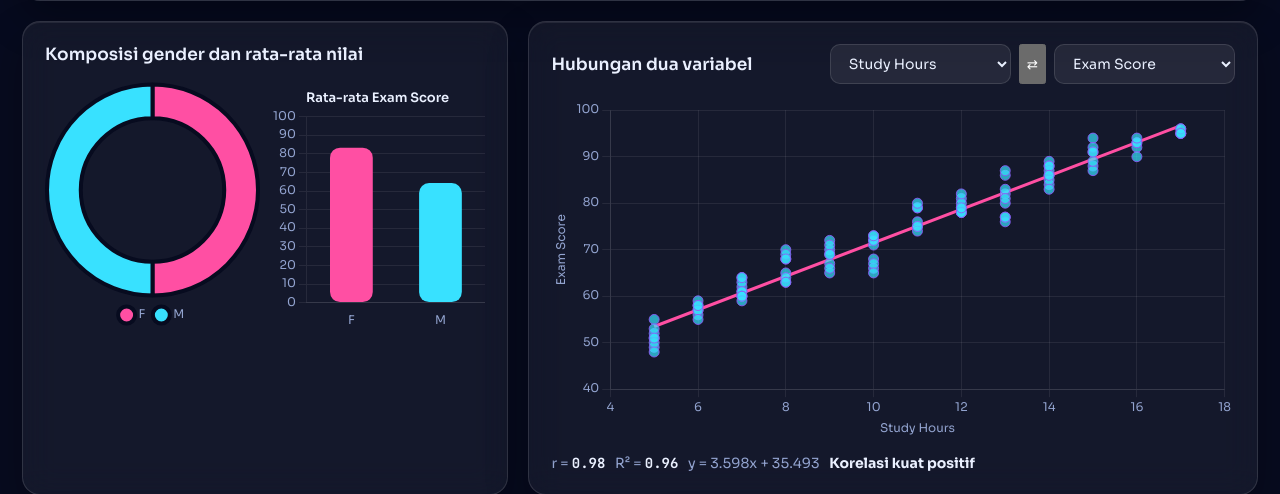
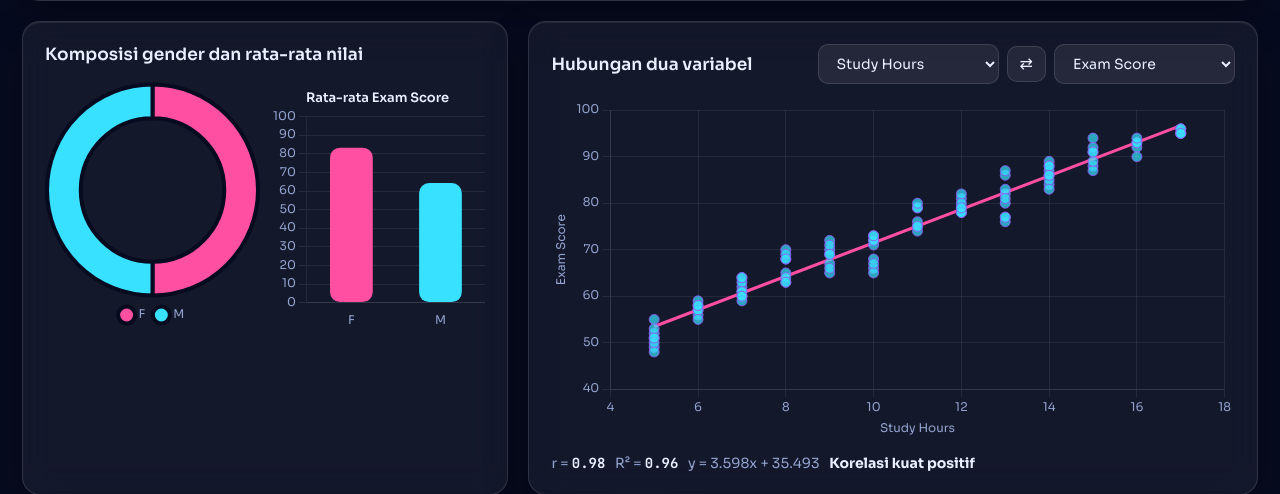
Before and after one commit to yudhapratama717acid-tech/dashboard-statistik-yp, a Flask app: page / in a window 1280 px wide. Shown: the part 934-1428 px from the top of the page. Run offline with Flask 3, Linux system fonts and the light colour scheme.

Commit message:
Update style.css

```diff
--- a/static/style.css
+++ b/static/style.css
@@ -100,3 +100,9 @@ footer{padding:34px 0 40px;text-align:center;color:var(--muted);font-size:13px}
 .legend i{width:26px;height:10px;border-radius:5px;display:inline-block}
 .legend .neg{background:linear-gradient(90deg,var(--pink),rgba(255,79,163,.15))}
 .legend .pos{background:linear-gradient(90deg,rgba(56,225,255,.15),var(--cyan))}
+
+/* tombol tukar X dan Y */
+.selects{align-items:center}
+#swap{font:inherit;font-size:16px;line-height:1;padding:9px 12px;border:1px solid var(--edge);border-radius:10px;background:rgba(255,255,255,.07);color:var(--ink);cursor:pointer}
+#swap:hover{border-color:rgba(56,225,255,.5);color:var(--cyan)}
+#swap:focus-visible{outline:2px solid var(--cyan);outline-offset:2px}
```
